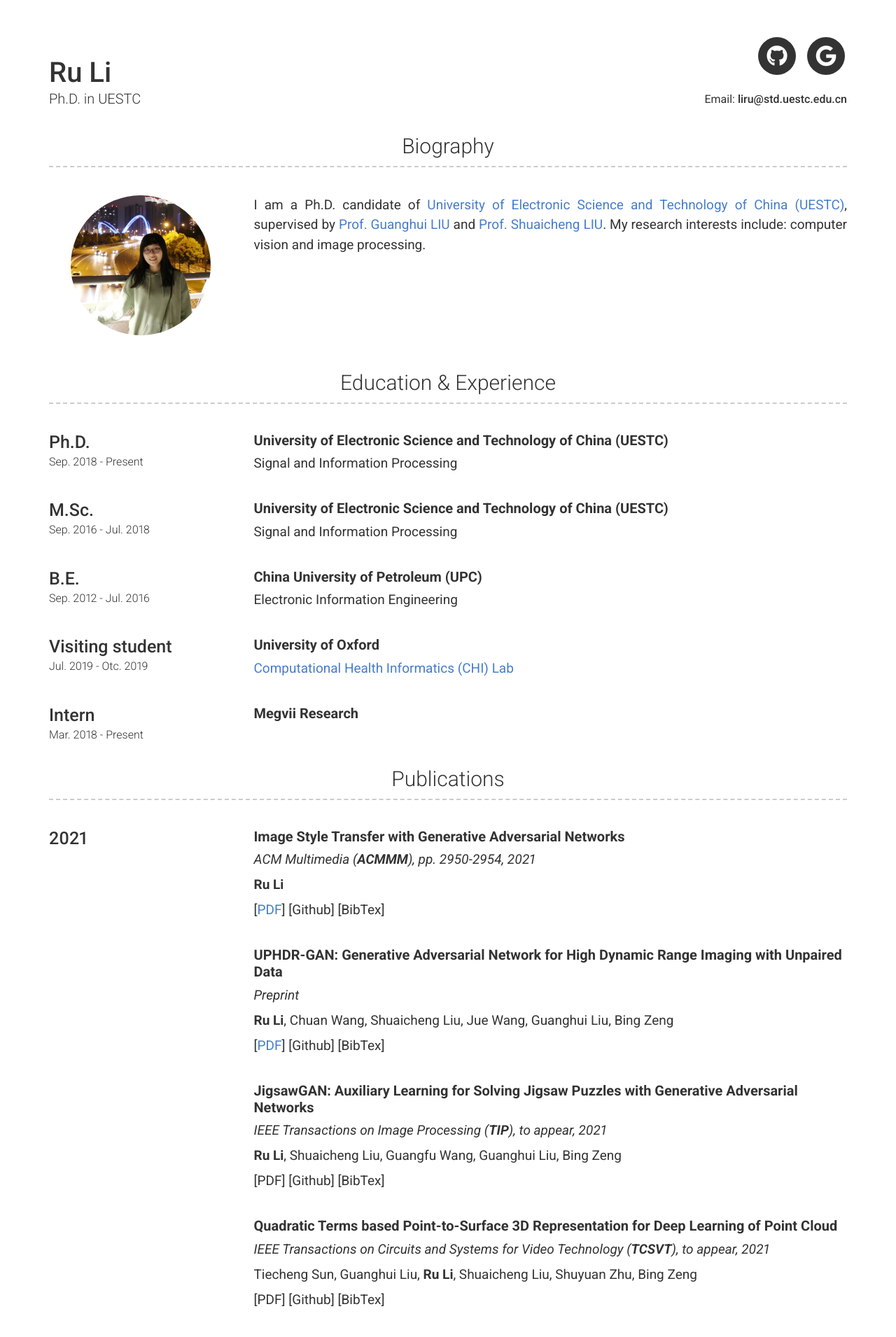
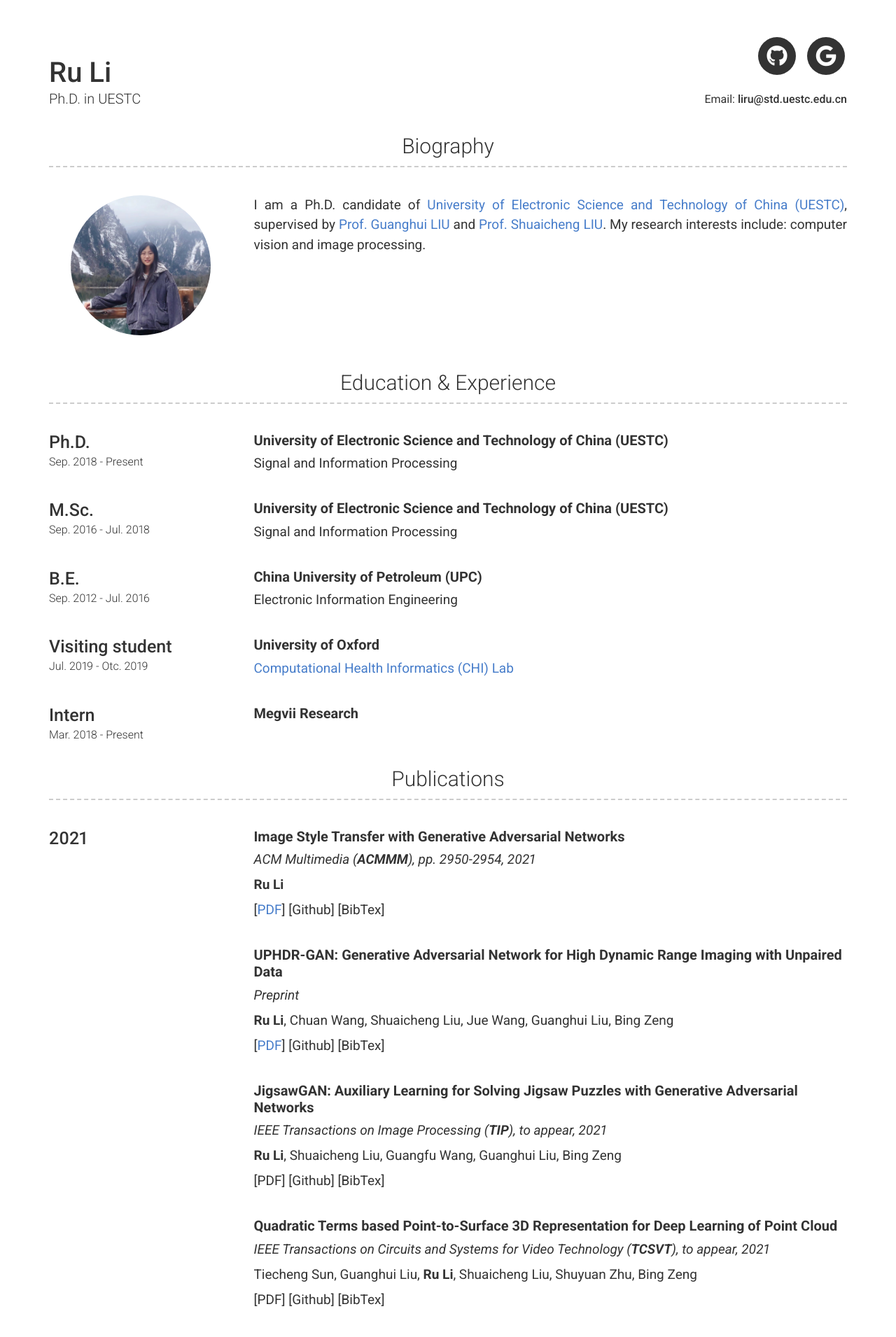
Before and after one commit to liru0126/liru0126.github.io, a Jekyll site: the page built from index.md, in a window 1280 px wide. Shown: the top 1910 px of the page at 70% size. Built offline with Jekyll 4.4.1, drawn with Linux system fonts in a browser that asks for light colours; nearby versions of some CDN libraries.

Commit message:
Update _config.yml

```diff
--- a/_config.yml
+++ b/_config.yml
@@ -47,7 +47,7 @@ additional_links:
 # About Section
 # about_title: About Me
 about_title: Biography
-about_profile_image: images/liru9.jpeg
+about_profile_image: images/liru10.jpeg
 about_content: | # this will include new lines to allow paragraphs
   I am a Ph.D. candidate of [University of Electronic Science and Technology of China (UESTC)](https://en.uestc.edu.cn/),
   supervised by [Prof. Guanghui LIU](https://scholar.google.com.hk/citations?user=AjfD95EAAAAJ&hl=zh-CN&oi=ao) and
```
